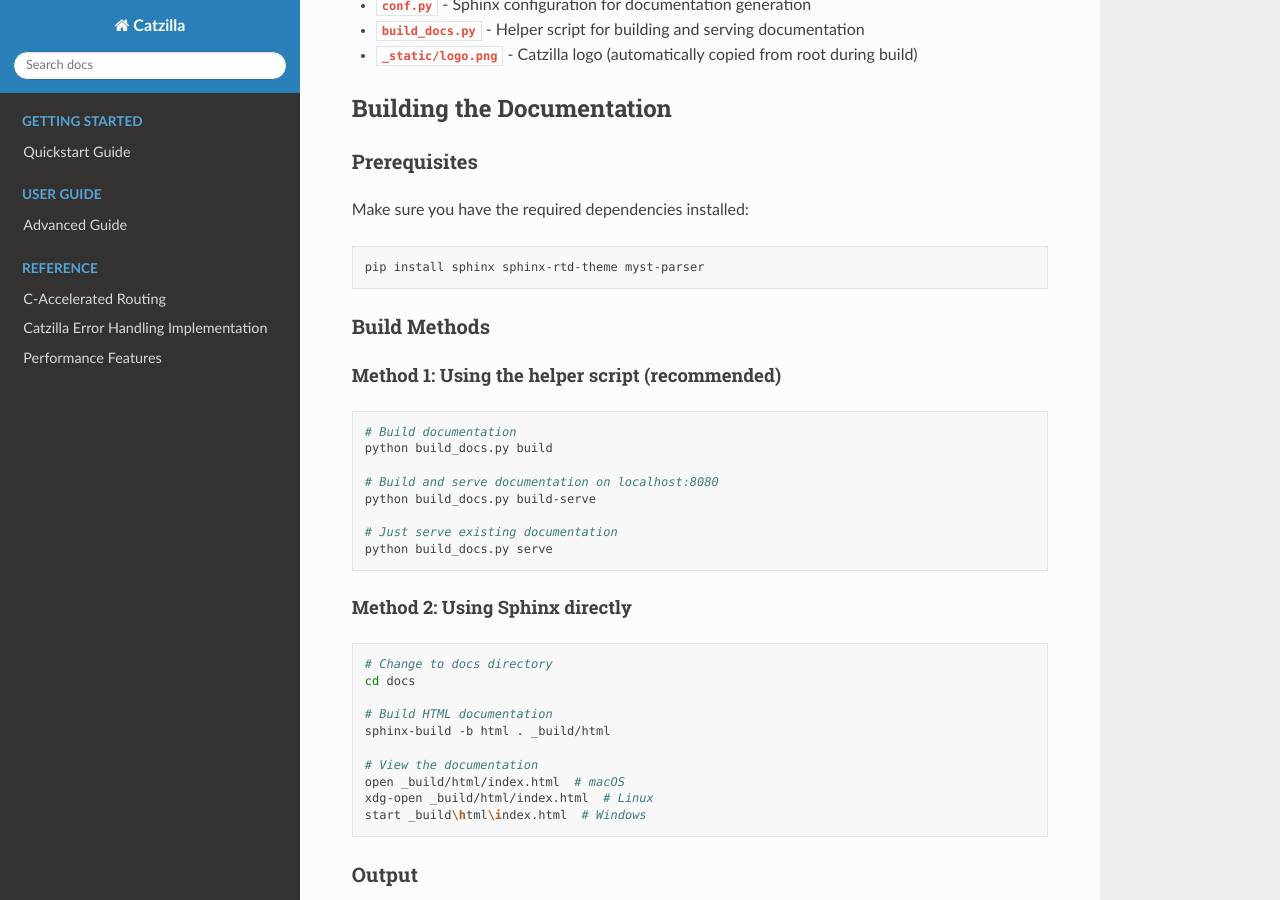
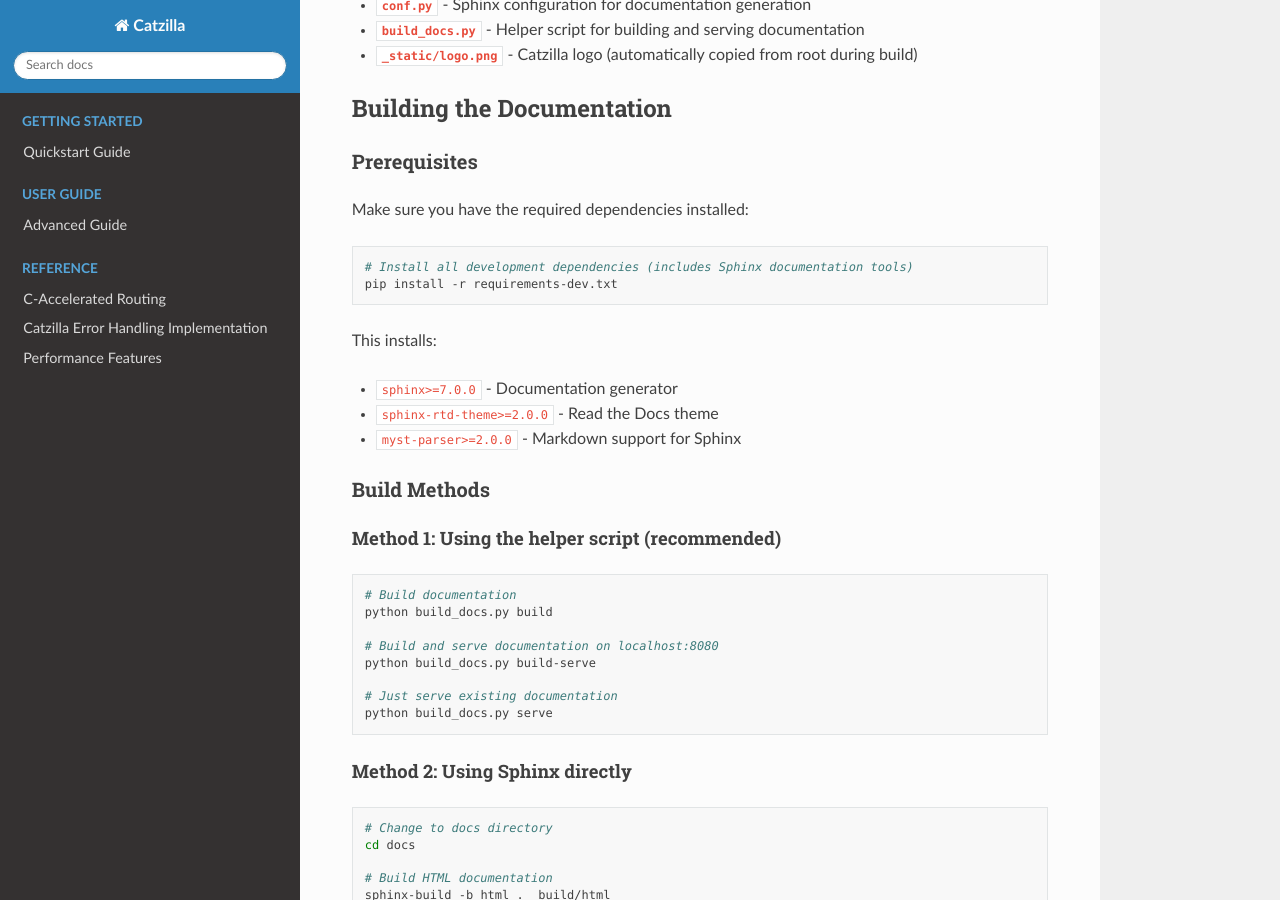
Before and after one commit to rezwanahmedsami/catzilla, a Sphinx documentation site: the page built from docs/README.md, in a window 1280 px wide and 900 px high, scrolled down 346 px. Built offline with Sphinx 7.4.7 and the Read the Docs theme 3.1.0, drawn with Linux system fonts in a browser that asks for light colours; some of the changed text lies outside the part shown.

Commit message:
fix(docs): Add Sphinx dependencies to requirements-dev.txt for cleaner GitHub Actions workflow
- Add sphinx>=7.0.0, sphinx-rtd-theme>=2.0.0, myst-parser>=2.0.0 to requirements-dev.txt
- Remove redundant pip install commands from GitHub Actions workflow
- Update documentation README and CONTRIBUTING.md to reference requirements-dev.txt
- Simplify CI/CD examples to use centralized dependency management

This resolves the 'sphinx-build: No such file or directory' error in GitHub Actions
by ensuring all documentation dependencies are properly managed in requirements-dev.txt.

````diff
--- a/docs/README.md
+++ b/docs/README.md
@@ -18,8 +18,14 @@
 Make sure you have the required dependencies installed:
 
 ```bash
-pip install sphinx sphinx-rtd-theme myst-parser
+# Install all development dependencies (includes Sphinx documentation tools)
+pip install -r requirements-dev.txt
 ```
+
+This installs:
+- `sphinx>=7.0.0` - Documentation generator
+- `sphinx-rtd-theme>=2.0.0` - Read the Docs theme
+- `myst-parser>=2.0.0` - Markdown support for Sphinx
 
 ### Build Methods
 
@@ -174,7 +180,7 @@
 # Example GitHub Actions step
 - name: Build Documentation
   run: |
-    pip install sphinx sphinx-rtd-theme myst-parser
+    pip install -r requirements-dev.txt
     cd docs
     sphinx-build -b html . _build/html
 ```
--- a/requirements-dev.txt
+++ b/requirements-dev.txt
@@ -15,3 +15,8 @@
 wheel
 setuptools
 cmake
+
+# Documentation dependencies
+sphinx>=7.0.0
+sphinx-rtd-theme>=2.0.0
+myst-parser>=2.0.0
````
Also changed, not shown: CONTRIBUTING.md (+1 -1 lines), 1 other file.
